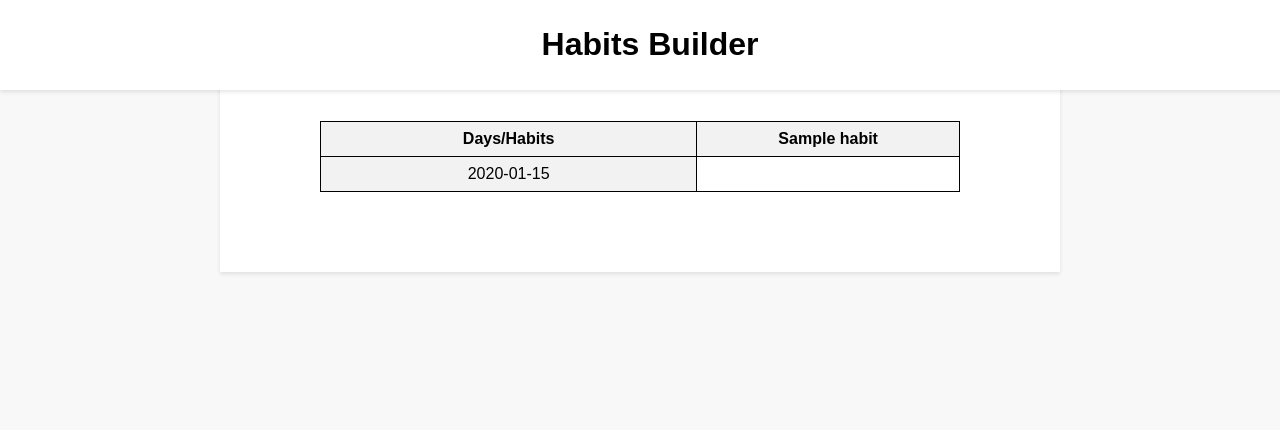
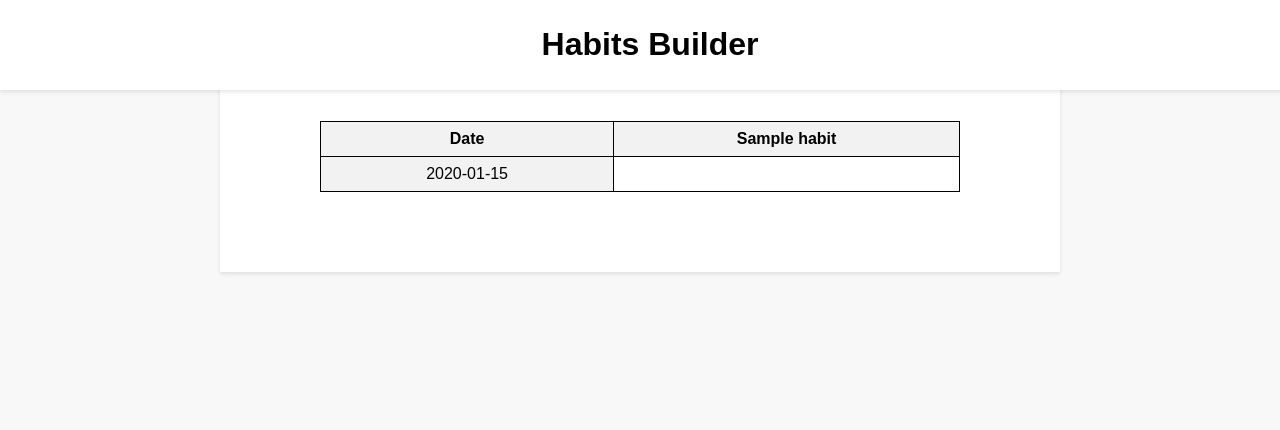
Before and after one commit to Charly-Wolf/habits_app_0.1, a Flask app: template templates/stats.html in a window 1280 px wide. Shown: the top 430 px of the page. Run offline with Flask 2, Linux system fonts and the light colour scheme; tables that the repository leaves empty hold one stand-in row (values such as "Sample post"); the template is opened without the code that fills it: values that come from a table or form of the project are taken from there, most other values are stand-ins (such as "Sample title", 1, 10 or a date in 2020).

Commit message:
Adjusted Stats table styles and date format

```diff
--- a/static/stats.css
+++ b/static/stats.css
@@ -115,5 +115,5 @@
 /* Adjust the width of the first column */
 .habit-table th:first-child,
 .habit-table td:first-child {
-  min-width: 150px;
+  min-width: 70px;
 }
--- a/static/stats.js
+++ b/static/stats.js
@@ -12,6 +12,7 @@
 
     if (response.ok) {
       const habits = await response.json();
+      habits.sort((a, b) => a.name.localeCompare(b.name)); // Sort habits by name
 
       habits.forEach((habit) => {
         habit.logs.forEach((log) => {
--- a/templates/stats.html
+++ b/templates/stats.html
@@ -16,7 +16,7 @@
           <table class="habit-table">
             <thead>
               <tr>
-                <th>Days/Habits</th>
+                <th>Date</th>
                 {% for habit in habits %}
                 <th>{{ habit.name }}</th>
                 {% endfor %}
@@ -25,7 +25,7 @@
             <tbody>
               {% for day in days %}
               <tr>
-                <td>{{ day.strftime('%Y-%m-%d') }}</td>
+                <td>{{ day.strftime('%d-%m-%y') }}</td>
                 {% for habit in habits %}
                 <td
                   id="{{ habit.habit_id }}_{{ day.strftime('%Y-%m-%d') }}"
```
